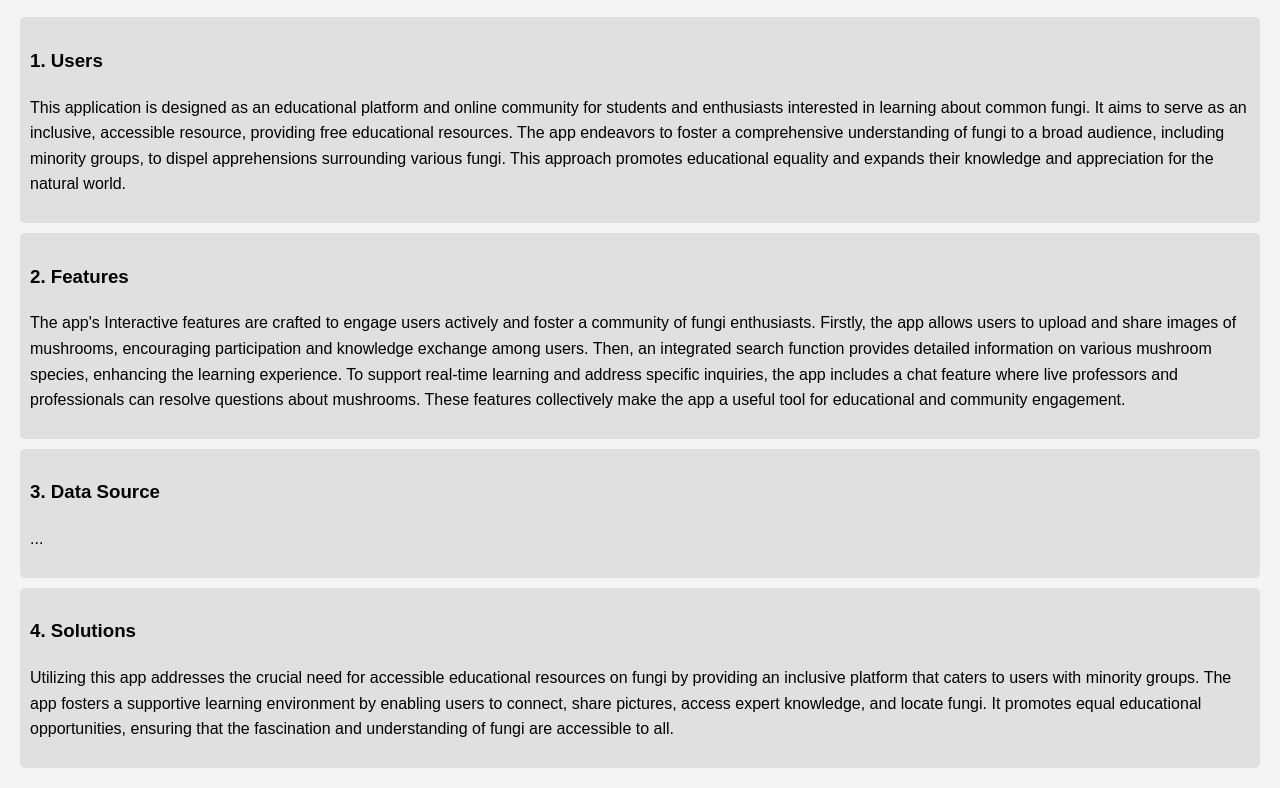
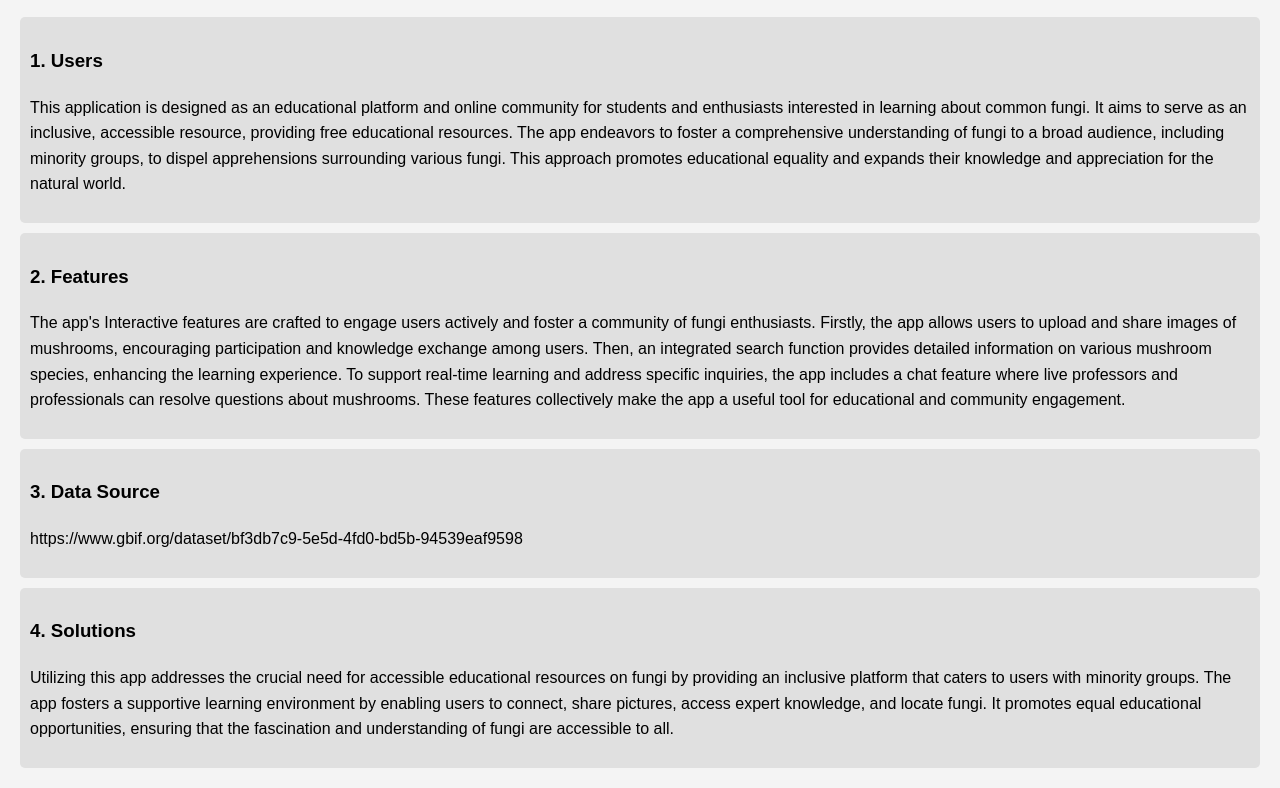
Before and after one commit to info340-au23a/INFO340FinalProject, a plain HTML site: page index.html in a window 1280 px wide. Shown: the part 623-1411 px from the top of the page. Drawn offline with Linux system fonts and the light colour scheme.

Commit message:
data source

```diff
--- a/index.html
+++ b/index.html
@@ -35,7 +35,7 @@
         </div>
         <div class="app-feature">
             <h3>3. Data Source</h3>
-            <p>...</p>
+            <p>https://www.gbif.org/dataset/bf3db7c9-5e5d-4fd0-bd5b-94539eaf9598</p>
         </div>
         <div class="app-feature">
             <h3>4. Solutions</h3>
```
